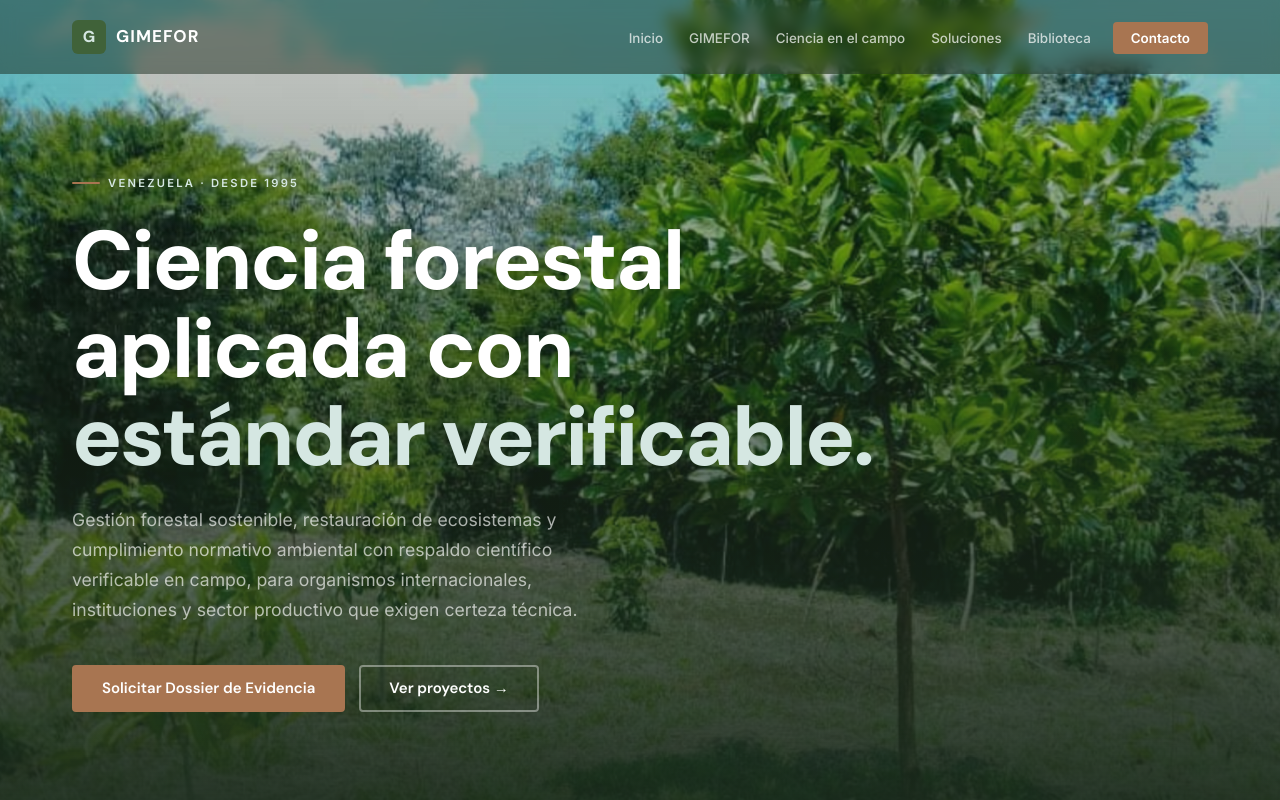
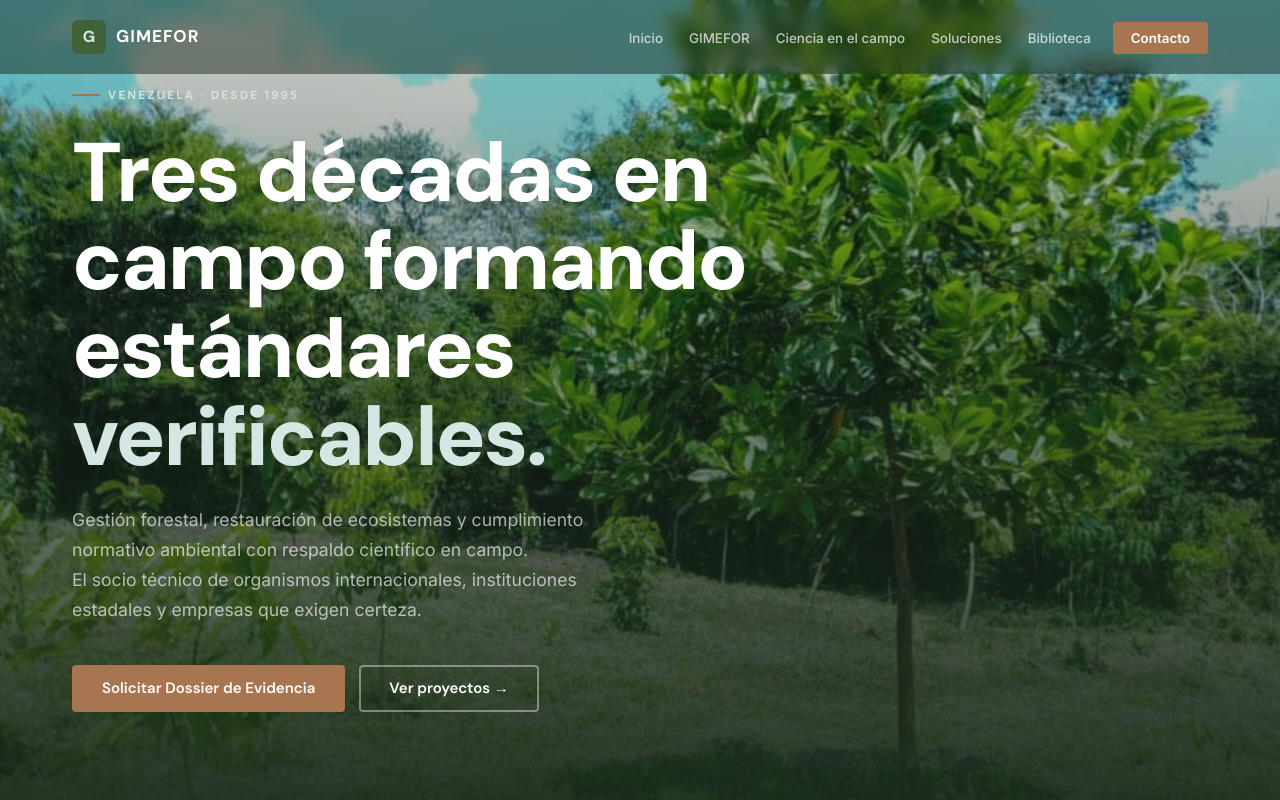
Before and after one commit to Gimefor/gimefor, a React (Vite) app: page / in a window 1280 px wide. Shown: the top 800 px of the page. Built offline with nearby package versions, Linux system fonts and the light colour scheme.

Commit message:
actualizando h1

```diff
--- a/src/components/Hero.tsx
+++ b/src/components/Hero.tsx
@@ -6,12 +6,12 @@ export default function Hero() {
       <div className="hero__content">
         <p className="hero__eyebrow">Venezuela · Desde 1995</p>
         <h1 className="hero__title">
-          Ciencia forestal aplicada con<br />
-          <em>estándar verificable.</em>
+          Tres décadas en campo formando estándares <br />
+          <em>verificables.</em>
         </h1>
         <p className="hero__subtitle">
-          Gestión forestal sostenible, restauración de ecosistemas y cumplimiento normativo ambiental con respaldo científico verificable en campo, para organismos internacionales, instituciones y sector productivo que exigen certeza técnica.
-        </p>
+          Gestión forestal, restauración de ecosistemas y cumplimiento normativo ambiental con respaldo científico en campo.
+          <br /> El socio técnico de organismos internacionales, instituciones estadales y empresas que exigen certeza.        </p>
         <div className="hero__actions">
           <a href="#contacto" className="btn btn--primary">
             Solicitar Dossier de Evidencia
```
